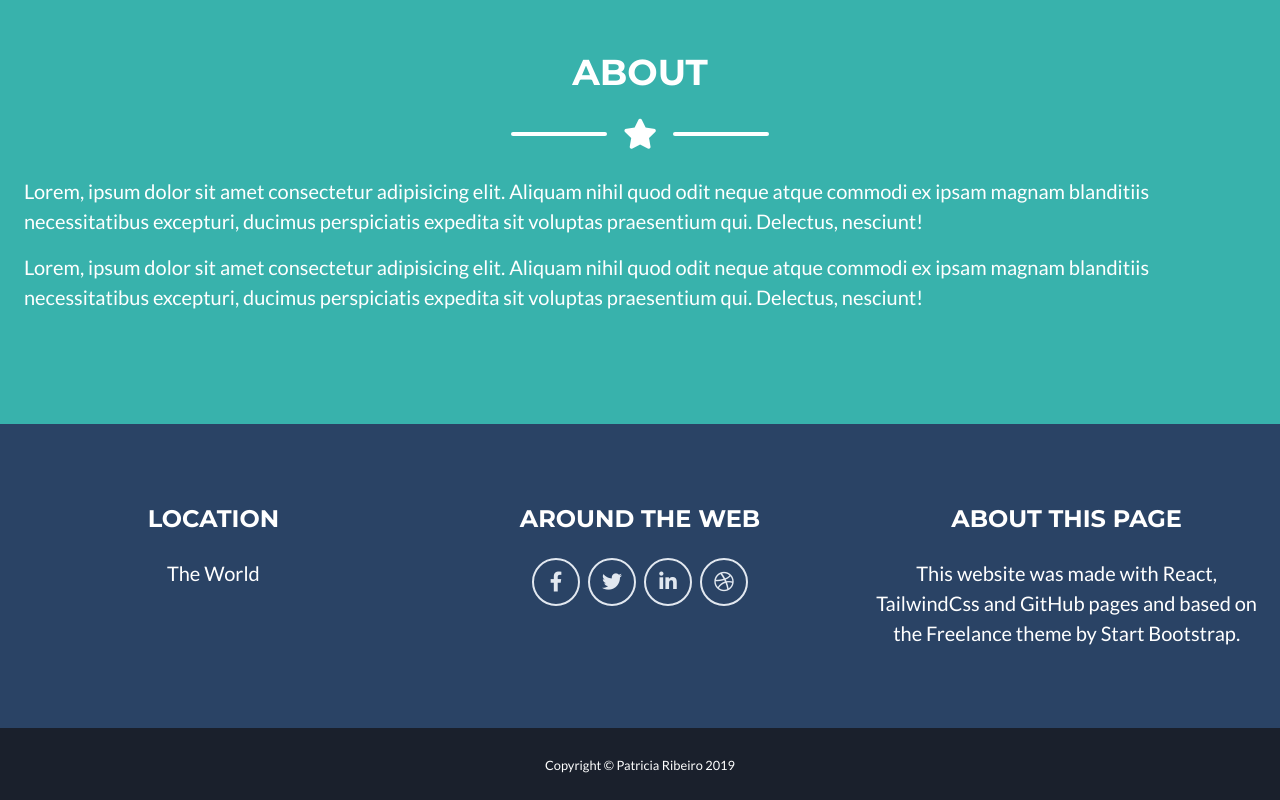
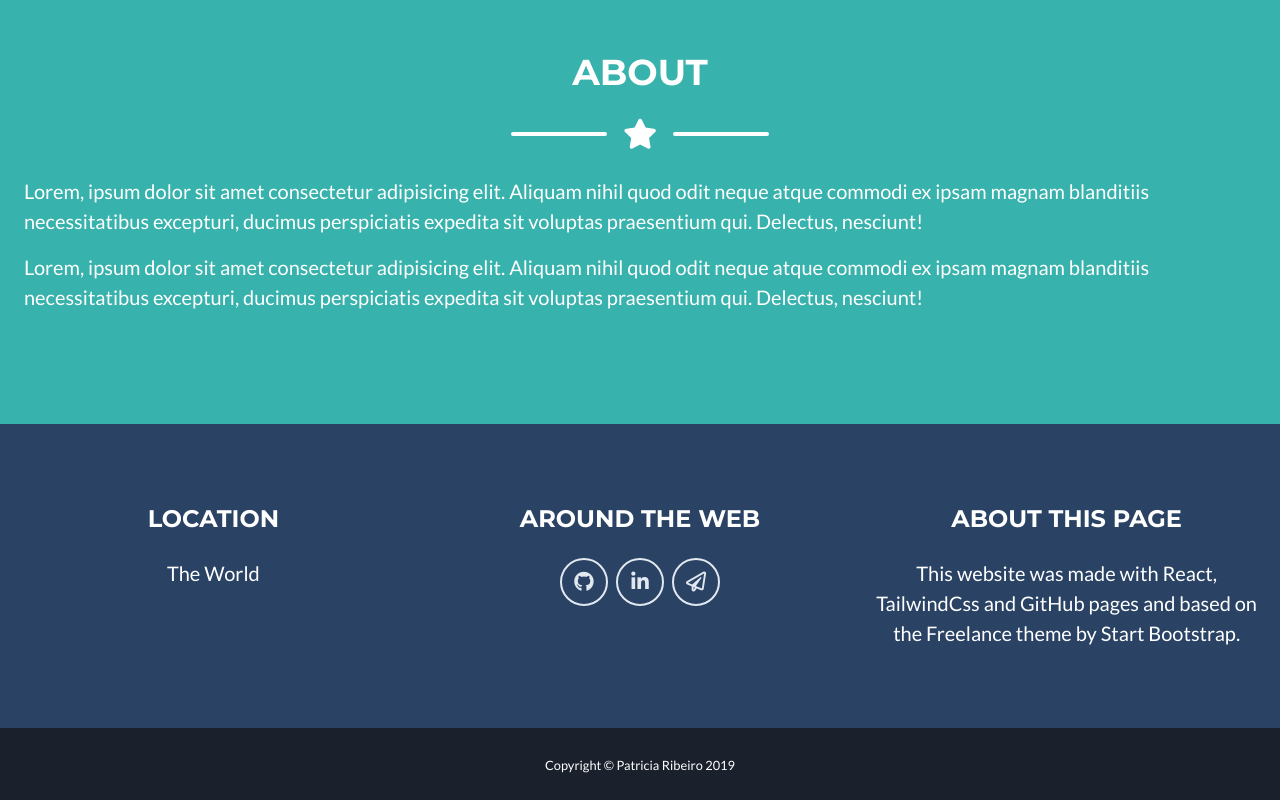
Before and after one commit to pribeiro89/personal-page, a React (Create React App) app: page /#/ in a window 1280 px wide. Shown: the part 1460-2260 px from the top of the page. Built offline with nearby package versions, Linux system fonts and the light colour scheme.

Commit message:
Add footer links

```diff
--- a/src/components/Footer.js
+++ b/src/components/Footer.js
@@ -15,17 +15,14 @@ const Footer = () => {
             <h4 className="uppercase mb-6 text-2xl">
               Around the web
             </h4>
-            <a href="#" className="btn btn-outline-light btn-social mx-1">
-              <i className="fab fa-fw fa-facebook-f"></i>
+            <a href="https://github.com/pribeiro89" className="btn btn-outline-light btn-social mx-1">
+              <i class="fab fa-fw fa-github"></i>
             </a>
-            <a href="#" className="btn btn-outline-light btn-social mx-1">
-              <i className="fab fa-fw fa-twitter"></i>
-            </a>
-            <a href="https://github.com/pribeiro89" className="btn btn-outline-light btn-social mx-1">
+            <a href="https://www.linkedin.com/in/patriciaribeiro89" className="btn btn-outline-light btn-social mx-1">
               <i className="fab fa-fw fa-linkedin-in"></i>
             </a>
-            <a href="https://pribeiro89.github.io/personal-page" className="btn btn-outline-light btn-social mx-1">
-              <i className="fab fa-fw fa-dribbble"></i>
+            <a href="mailto:pribeiro.tf@gmail.com" className="btn btn-outline-light btn-social mx-1">
+              <i class="far fa-paper-plane"></i>
             </a>
           </div>
           <div className="relative w-full px-4 lg:mb-0 lg:w-1/3">
```
